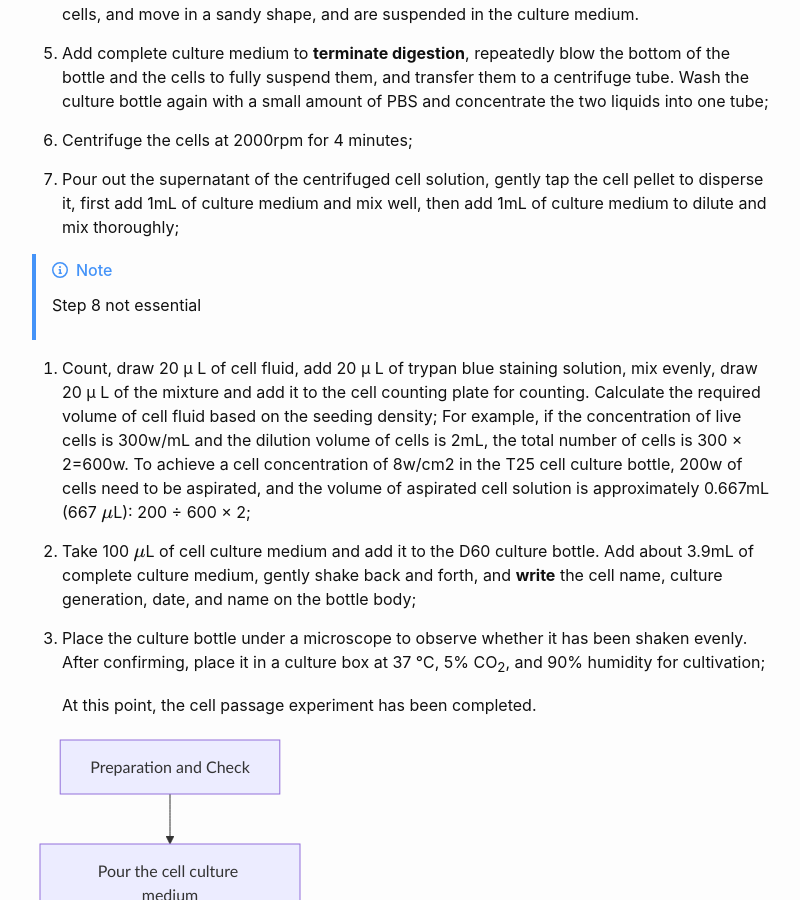
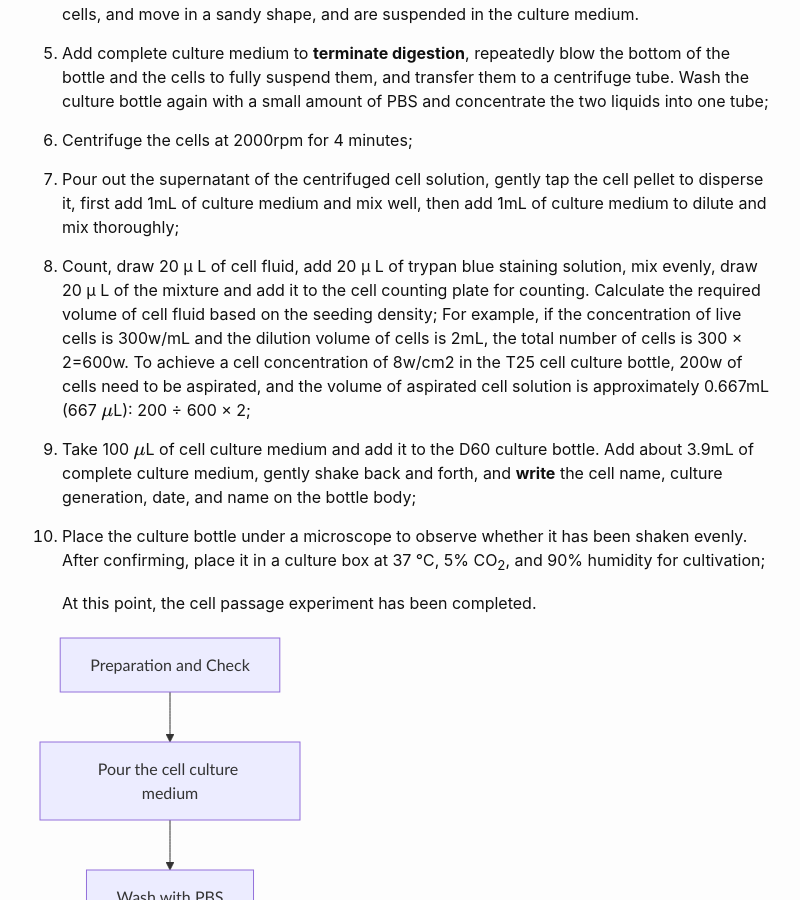
Before and after one commit to ymtot/ymtot.github.io, a Jekyll site: the page built from _posts/2025-10-25-Cell-Passaging.md, in a window 1280 px wide and 900 px high, scrolled down 1273 px. Shown: the whole window, without its empty margins (238-1038 px from the left). Built offline with Jekyll 4.4.1, drawn with Linux system fonts in a browser that asks for light colours; formulas are drawn with MathJax 3; comment, search, counter and statistics services are not loaded.

Commit message:
Modify posts

```diff
--- a/_posts/2025-10-25-Cell-Passaging.md
+++ b/_posts/2025-10-25-Cell-Passaging.md
@@ -42,10 +42,6 @@ When the proliferation of cultured cells reaches a certain density, **density in
 
 7. Pour out the supernatant of the centrifuged cell solution, gently tap the cell pellet to disperse it, first add 1mL of culture medium and mix well, then add 1mL of culture medium to dilute and mix thoroughly;
 
-> [!NOTE]
->
->  Step 8 not essential
-
 8. Count, draw 20 μ L of cell fluid, add 20 μ L of trypan blue staining solution, mix evenly, draw 20 μ L of the mixture and add it to the cell counting plate for counting. Calculate the required volume of cell fluid based on the seeding density;
      For example, if the concentration of live cells is 300w/mL and the dilution volume of cells is 2mL, the total number of cells is 300 × 2=600w. To achieve a cell concentration of 8w/cm2 in the T25 cell culture bottle, 200w of cells need to be aspirated, and the volume of aspirated cell solution is approximately 0.667mL (667 $μ$L): 200 ÷ 600 × 2;
 
```
